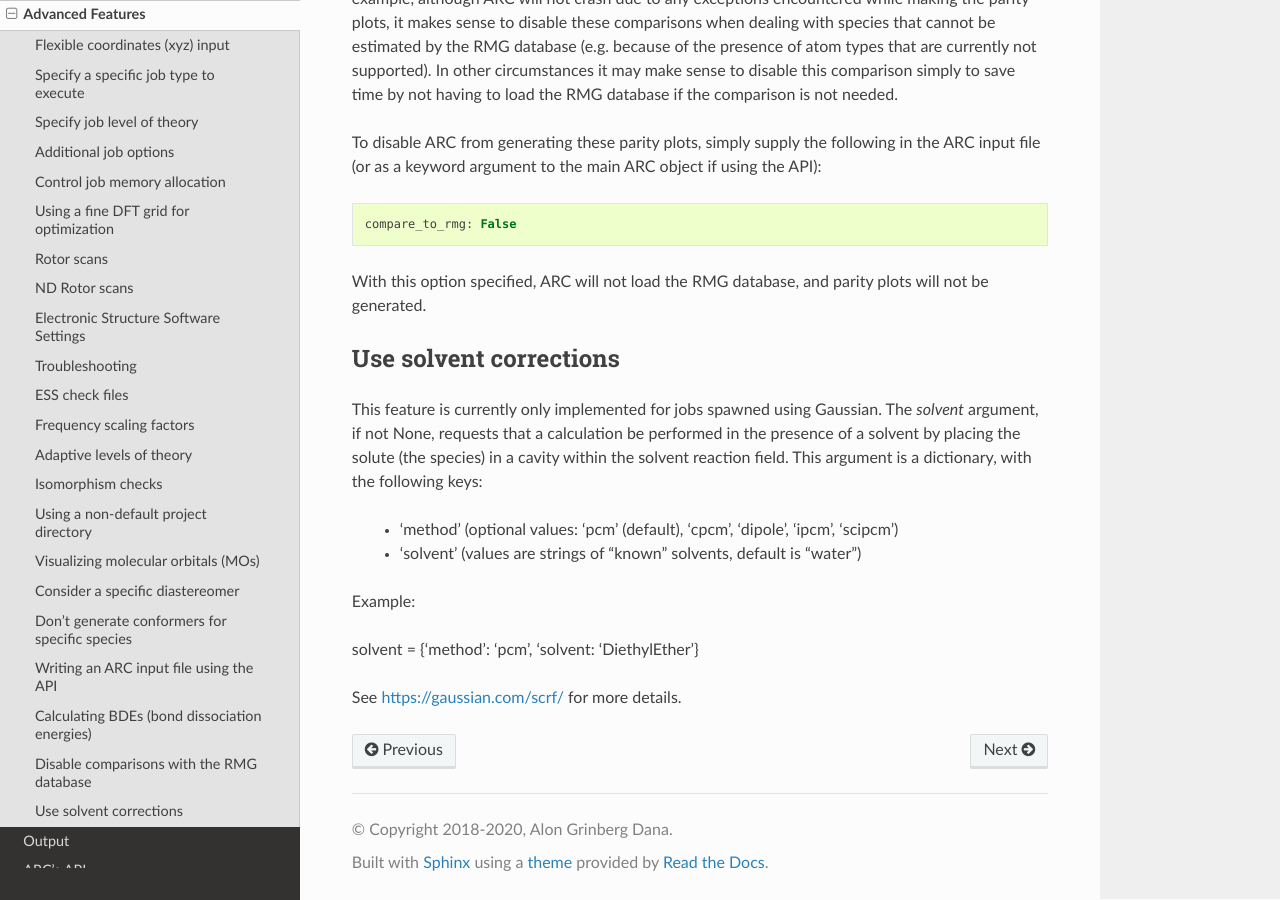
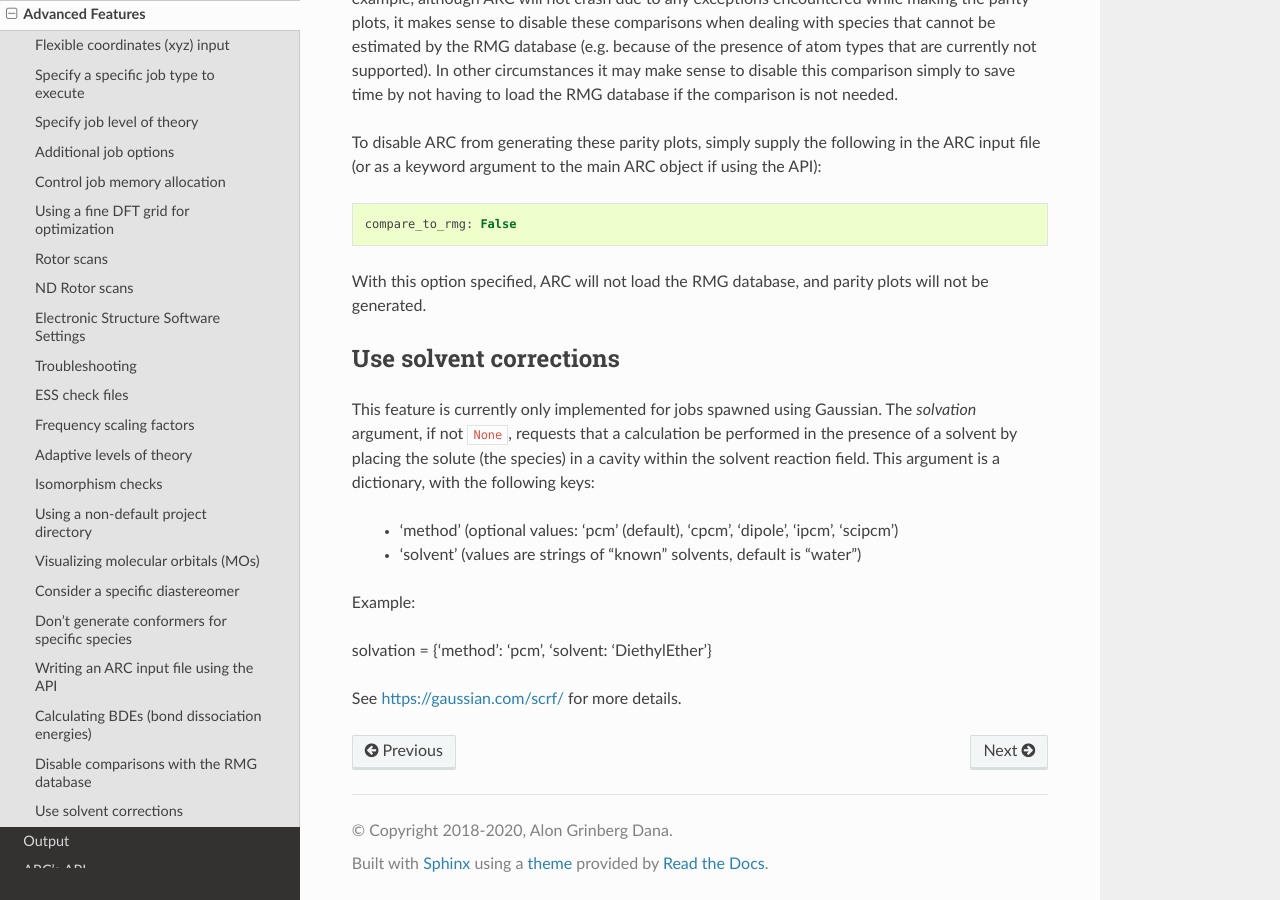
Before and after one commit to ReactionMechanismGenerator/ARC, a Sphinx documentation site: the page built from docs/source/advanced.rst, in a window 1280 px wide and 900 px high, scrolled down 17089 px. Built offline with Sphinx 7.4.7 and the Read the Docs theme 2.0.0, drawn with Linux system fonts in a browser that asks for light colours; formulas are drawn with MathJax 3; the version number could not be read and is left out.

Commit message:
Docs: Adjusted the documentation to the solvation name change

```diff
--- a/docs/source/advanced.rst
+++ b/docs/source/advanced.rst
@@ -796,7 +796,7 @@ With this option specified, ARC will not load the RMG database, and parity plots
 Use solvent corrections
 ^^^^^^^^^^^^^^^^^^^^^^^
 This feature is currently only implemented for jobs spawned using Gaussian.
-The `solvent` argument, if not None, requests that a calculation be performed in the presence of a solvent
+The `solvation` argument, if not ``None``, requests that a calculation be performed in the presence of a solvent
 by placing the solute (the species) in a cavity within the solvent reaction field. This argument is a dictionary,
 with the following keys:
 
@@ -805,7 +805,7 @@ with the following keys:
 
 Example::
 
-solvent = {'method': 'pcm', 'solvent: 'DiethylEther'}
+solvation = {'method': 'pcm', 'solvent: 'DiethylEther'}
 
 
 See `https://gaussian.com/scrf/ <https://gaussian.com/scrf/>`_ for more details.
```
